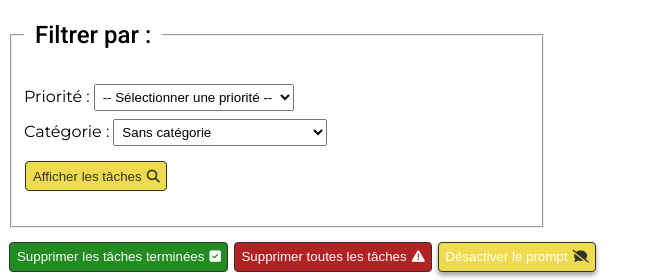
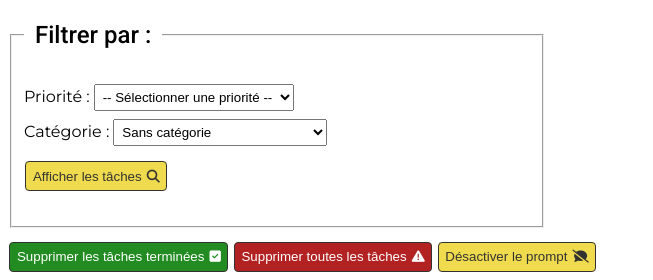
Before and after one commit to Luna-bf/To-do_list, a PHP site: page / in a window 1280 px wide, with the pointer over the restyled element. Shown: the part 522-802 px from the top of the page, without its empty margins (0-653 px from the left). Run offline with PHP 8.4, Linux system fonts and the light colour scheme; some libraries are stand-ins or nearby versions.

Commit message:
Update style.css

```diff
--- a/css/style.css
+++ b/css/style.css
@@ -335,8 +335,6 @@ button:disabled::after {
 }
 
 #deactivate-msg:hover {
-    box-shadow: 0 3px 5px rgba(0, 0, 0, 0.4);
-    color: #fff;
     cursor: pointer;
 }
 
```
